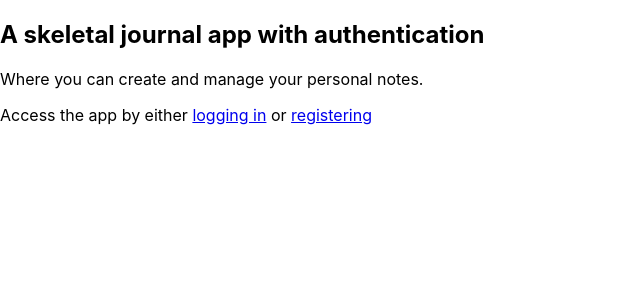
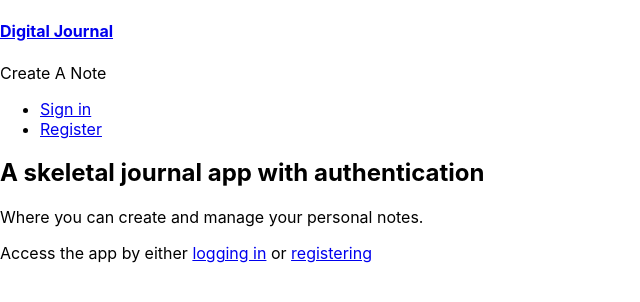
Before and after one commit to lunify/chingu-journal-app, a React (Create React App) app in the folder client/: page / in a window 1280 px wide. Shown: the top 302 px of the page, without its empty margins (0-640 px from the left). Built offline with nearby package versions, Linux system fonts and the light colour scheme.

Commit message:
add header and a way to logout

```diff
--- a/client/src/App.js
+++ b/client/src/App.js
@@ -1,5 +1,6 @@
 import React, { useState } from 'react'
 import { BrowserRouter as Router, Redirect, Route } from 'react-router-dom'
+import Header from './components/header'
 import Home from './components/home'
 import Login from './components/login'
 import Register from './components/register'
@@ -17,6 +18,7 @@ function App() {
   // render ********************
   return (
     <Router>
+      <Header user={user} onLogout={() => setUser(null)} />
       <Route
         path="/register"
         render={() =>
--- /dev/null
+++ b/client/src/components/header.js
@@ -0,0 +1,23 @@
+import React from 'react'
+import { Link } from 'react-router-dom'
+
+export default Header
+
+function Header({ user, onLogout }) {
+  return (
+    <nav>
+      <h4><Link to="/">Digital Journal</Link></h4>
+      <p>Create A Note</p>
+      <ul>
+        {user ? (
+          <li><button onClick={onLogout}>Logout</button></li>
+        ) : (
+          <>
+            <li><Link to="/login">Sign in</Link></li>
+            <li><Link to="/register">Register</Link></li>
+          </>
+        )}
+      </ul>
+    </nav>
+  )
+}
```
